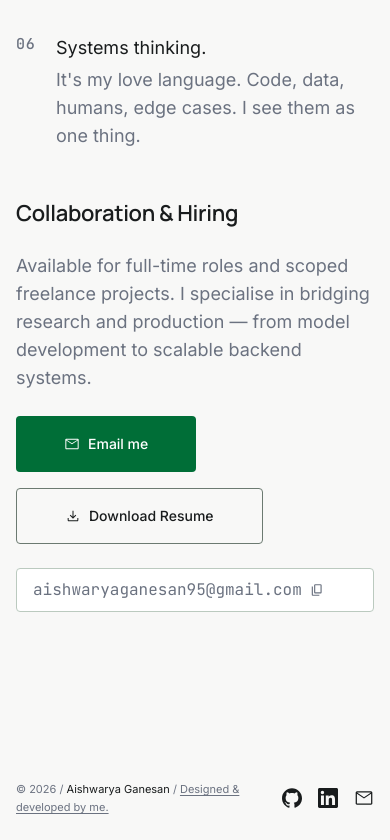
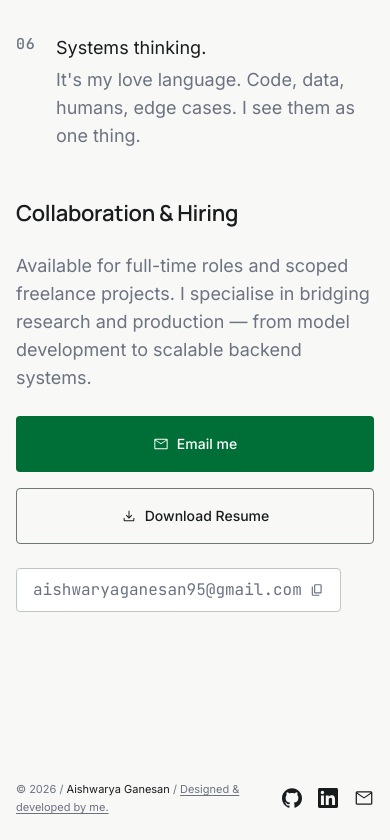
Before and after one commit to 95-ag/ag-portfolio, a Next.js app: page /about in a window 390 px wide. Shown: the part 2376-3216 px from the top of the page. Built offline with nearby package versions, Linux system fonts and the light colour scheme.

Commit message:
style: body-lead 3-step scale, equal CTA pair sizing, compact email chip

```diff
--- a/src/app/about/page.tsx
+++ b/src/app/about/page.tsx
@@ -148,11 +148,12 @@ export default function AboutPage() {
               specialise in bridging research and production — from model
               development to scalable backend systems.
             </p>
-            <div className="flex flex-wrap items-center gap-[var(--spacing-md)]">
+            <div className="grid grid-cols-1 gap-[var(--spacing-md)] sm:w-fit sm:grid-cols-2">
               <Button
                 variant="primary"
                 href={`mailto:${about.contactEmail}`}
                 icon={<MailIcon size={16} />}
+                className="justify-center"
               >
                 Email me
               </Button>
@@ -161,6 +162,7 @@ export default function AboutPage() {
                 href="/AishwaryaGanesan_Resume.pdf"
                 download
                 icon={<DownloadIcon size={16} />}
+                className="justify-center"
               >
                 Download Resume
               </Button>
@@ -168,6 +170,7 @@ export default function AboutPage() {
             <CopyableCode
               value={about.contactEmail}
               ariaLabel="Copy email address"
+              className="self-start"
             />
           </div>
         </div>
--- a/src/app/globals.css
+++ b/src/app/globals.css
@@ -248,9 +248,9 @@ body {
   /* Body — lead tier */
   .body-lead {
     font-family: var(--font-sans), system-ui, sans-serif;
-    font-size: 20px;
+    font-size: 22px;
     font-weight: 400;
-    line-height: 30px;
+    line-height: 32px;
     color: var(--on-surface-muted);
   }
 
@@ -542,6 +542,10 @@ body {
       font-size: 24px;
       line-height: 32px;
     }
+    .body-lead {
+      font-size: 20px;
+      line-height: 30px;
+    }
   }
 
   /* Mobile overrides (≤768) */
```
